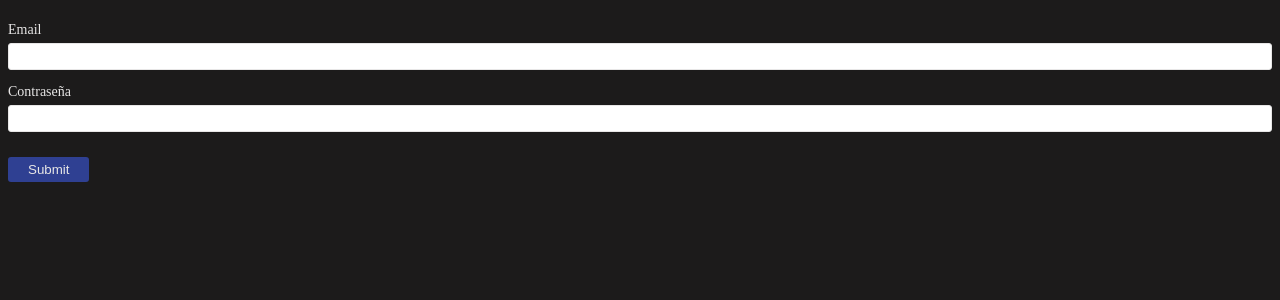
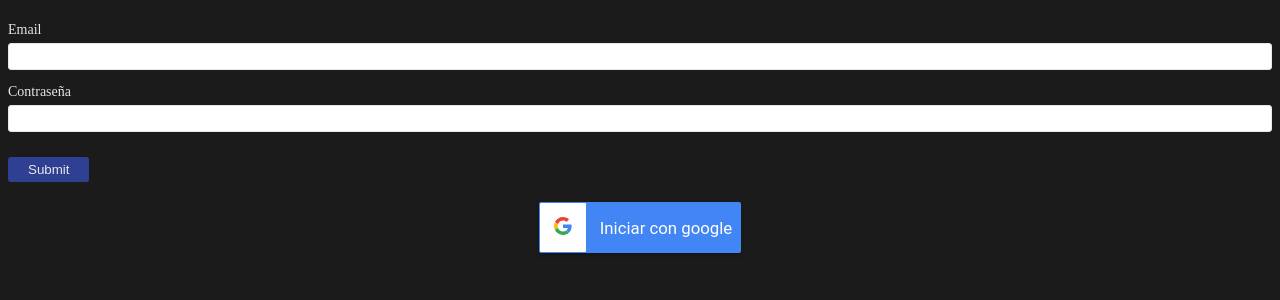
Before and after one commit to omarcresp/jacktit, a React (Create React App) app: page /login in a window 1280 px wide. Shown: the top 300 px of the page. Built offline with nearby package versions, Linux system fonts and the light colour scheme; no server answers.

Commit message:
add google button atom

```diff
--- /dev/null
+++ b/src/components/atoms/googleButton.tsx
@@ -0,0 +1,25 @@
+import React from 'react';
+
+import './styles/googleButton.css';
+
+export const GoogleButton = () => {
+  return (
+    <div>
+      <button className="google-button">
+        <div className="google-logo-container">
+          <svg
+            version="1.1"
+            xmlns="http://www.w3.org/2000/svg"
+            width="18px"
+            height="18px"
+            viewBox="0 0 48 48"
+            className="abcRioButtonSvg"
+          >
+            <g><path fill="#EA4335" d="M24 9.5c3.54 0 6.71 1.22 9.21 3.6l6.85-6.85C35.9 2.38 30.47 0 24 0 14.62 0 6.51 5.38 2.56 13.22l7.98 6.19C12.43 13.72 17.74 9.5 24 9.5z"/><path fill="#4285F4" d="M46.98 24.55c0-1.57-.15-3.09-.38-4.55H24v9.02h12.94c-.58 2.96-2.26 5.48-4.78 7.18l7.73 6c4.51-4.18 7.09-10.36 7.09-17.65z"/><path fill="#FBBC05" d="M10.53 28.59c-.48-1.45-.76-2.99-.76-4.59s.27-3.14.76-4.59l-7.98-6.19C.92 16.46 0 20.12 0 24c0 3.88.92 7.54 2.56 10.78l7.97-6.19z"/><path fill="#34A853" d="M24 48c6.48 0 11.93-2.13 15.89-5.81l-7.73-6c-2.15 1.45-4.92 2.3-8.16 2.3-6.26 0-11.57-4.22-13.47-9.91l-7.98 6.19C6.51 42.62 14.62 48 24 48z"/><path fill="none" d="M0 0h48v48H0z"/></g>
+          </svg>
+        </div>
+        <span>Iniciar con google</span>
+      </button>
+    </div>
+  );
+};
--- /dev/null
+++ b/src/components/atoms/styles/googleButton.css
@@ -0,0 +1,47 @@
+
+.google-button {
+	align-items: center;
+	justify-self: center;
+	width: max-content;
+	background-color: #4285f4;
+	border: 1px solid transparent;
+	margin: 10px auto;
+	color: #fff;
+	display: flex;
+	font-size: 14px;
+	font-family: 'Roboto';
+	margin-top: 20px;
+	padding: 0;
+	box-shadow: 0 2px 4px 0 rgba(0,0,0,0.25);
+	transition: background-color 0.218s, border-color 0.218s, box-shadow 0.218s;
+	cursor: pointer;
+	border-radius: 2px;
+}
+
+.google-button:hover {
+	background-color: #4285f4;
+	box-shadow: 0 0 3px 3px rgba(66,133,244,0.3);
+}
+
+.google-button:active {
+	background-color: #3367d6;
+	outline: none;
+}
+
+.google-button:focus {
+	outline: none;
+}
+
+.google-button span {
+	margin-right: 8px;
+	font-size: 1.2em;
+}
+
+.google-logo-container {
+  float: left;
+  background: white;
+  padding: 1em;
+  margin-right: 14px;
+  border-radius: 1px;
+  display: inline-table;
+}
--- a/src/components/organisms/form-login/login-form.tsx
+++ b/src/components/organisms/form-login/login-form.tsx
@@ -4,6 +4,7 @@
 import { JackButton } from '../../atoms/buttons';
 import { JackTextField } from '../../molecules/text-field/text-field';
 
+import { GoogleButton } from '../../atoms/googleButton';
 import './login-form.css';
 
 interface IFormValues {
@@ -17,13 +18,11 @@
 }
 
 export const JackLoginForm = (props: IJackLoginFormProps) => {
+  const { onSubmitForm } = props;
+
   const formValues: IFormValues = {
     email: '',
     pass: '',
-  };
-
-  const handleSubmit = (values: IFormValues) => {
-    props.onSubmitForm(values);
   };
 
   const formData = [
@@ -31,11 +30,7 @@
     { value: 'pass', text: 'Contraseña' },
   ];
 
-  const generateInput = (
-    values: IFormValues,
-    handleChange: FormikHandlers['handleChange'],
-    handleBlur: FormikHandlers['handleBlur'],
-  ) => formData.map((d) => (
+  const generateInput = ({ values, handleBlur, handleChange }: FormikProps<IFormValues>) => formData.map((d) => (
     <JackTextField
       key={d.value}
       label={d.text}
@@ -47,26 +42,23 @@
   ));
 
   const GenerateForm = (formikProps: FormikProps<IFormValues>) => {
-    const {
-      submitForm,
-      handleChange,
-      handleBlur,
-      values,
-    } = formikProps;
+    const { submitForm } = formikProps;
 
     return (
       <div>
-        {generateInput(values, handleChange, handleBlur)}
+        {generateInput(formikProps)}
 
         <JackButton type="submit" className="login_form-button" onClick={submitForm}>
           Submit
         </JackButton>
+
+        <GoogleButton/>
       </div>
     );
   };
 
   return (
-    <Formik initialValues={formValues} onSubmit={handleSubmit}>
+    <Formik initialValues={formValues} onSubmit={onSubmitForm}>
       {(formikProps: FormikProps<IFormValues>) => GenerateForm(formikProps)}
     </Formik>
   );
```
